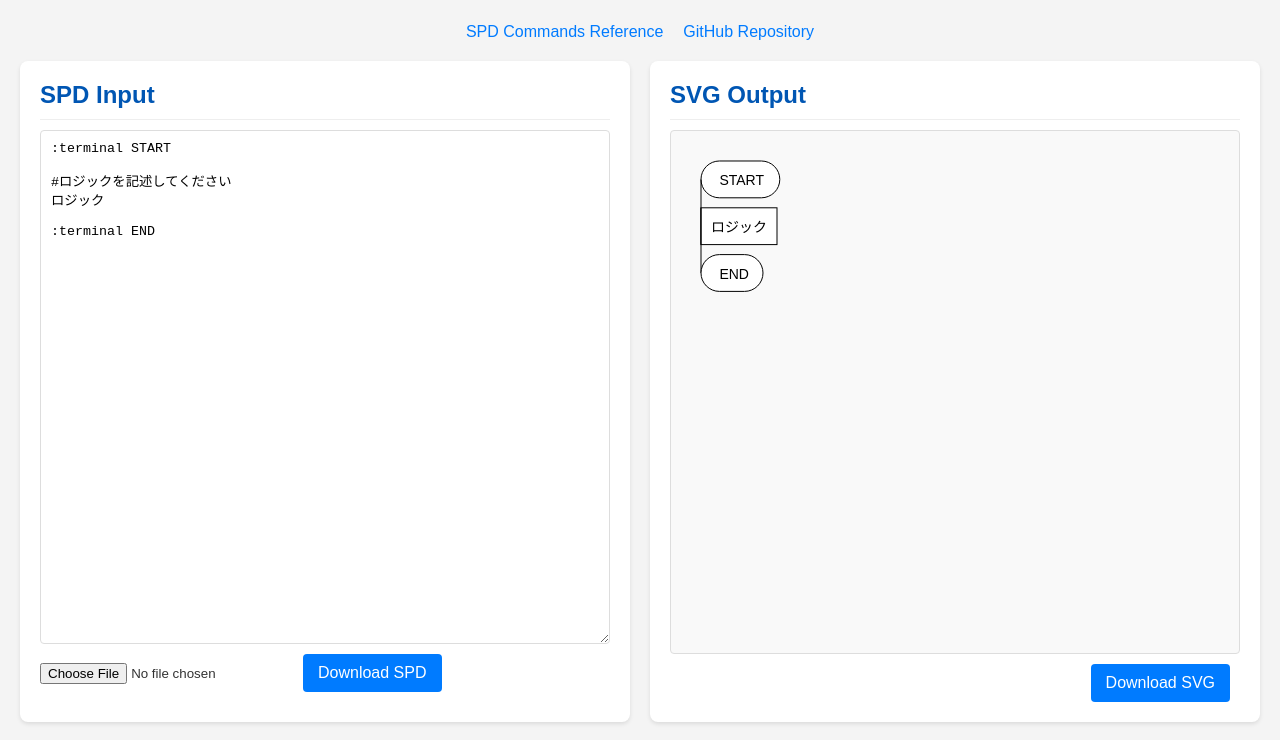
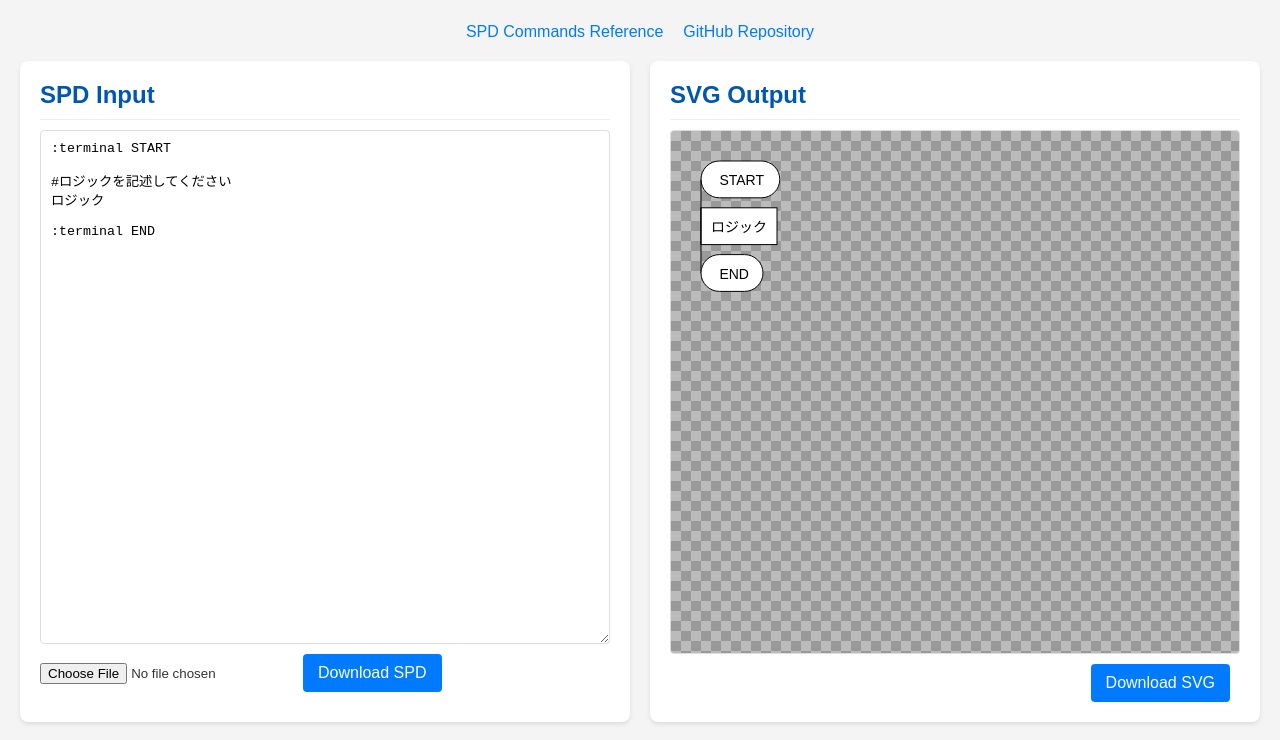
Before and after one commit to steelpipe75/padtools_ts, a website built with Parcel: page web/index.html in a window 1280 px wide. Shown: the part 60-800 px from the top of the page. Built offline with nearby package versions, Linux system fonts and the light colour scheme.

Commit message:
背景透過が分かるように市松模様にする

```diff
--- a/web/index_styles.css
+++ b/web/index_styles.css
@@ -122,7 +122,13 @@ button:hover {
     flex-grow: 1;
     padding: 10px;
     border-radius: 4px;
-    background-color: #f9f9f9;
-    overflow: auto;
+
+    /* 市松模様の背景設定 https://qiita.com/7note/items/328761825801b82ef585 を参考に対応 */
+    background-image: linear-gradient(45deg, #999 25%, transparent 25%, transparent 75%, #999 75%),
+    linear-gradient(45deg, #999 25%, transparent 25%, transparent 75%, #999 75%); /* 市松模様になるようグラデーションで単色を入れる */
+    background-position: 0 0, 10px 10px;  /* 「0 0」と1マス（1色）の大きさ「10px 10px」をそれぞれ指定 */
+    background-size: 20px 20px;           /* 1マス分の倍の大きさを指定「20px 20px」 */
+    background-color: #BBB;               /* もう一つの単色を入れる */
+
     height: 100%;
 }
```
